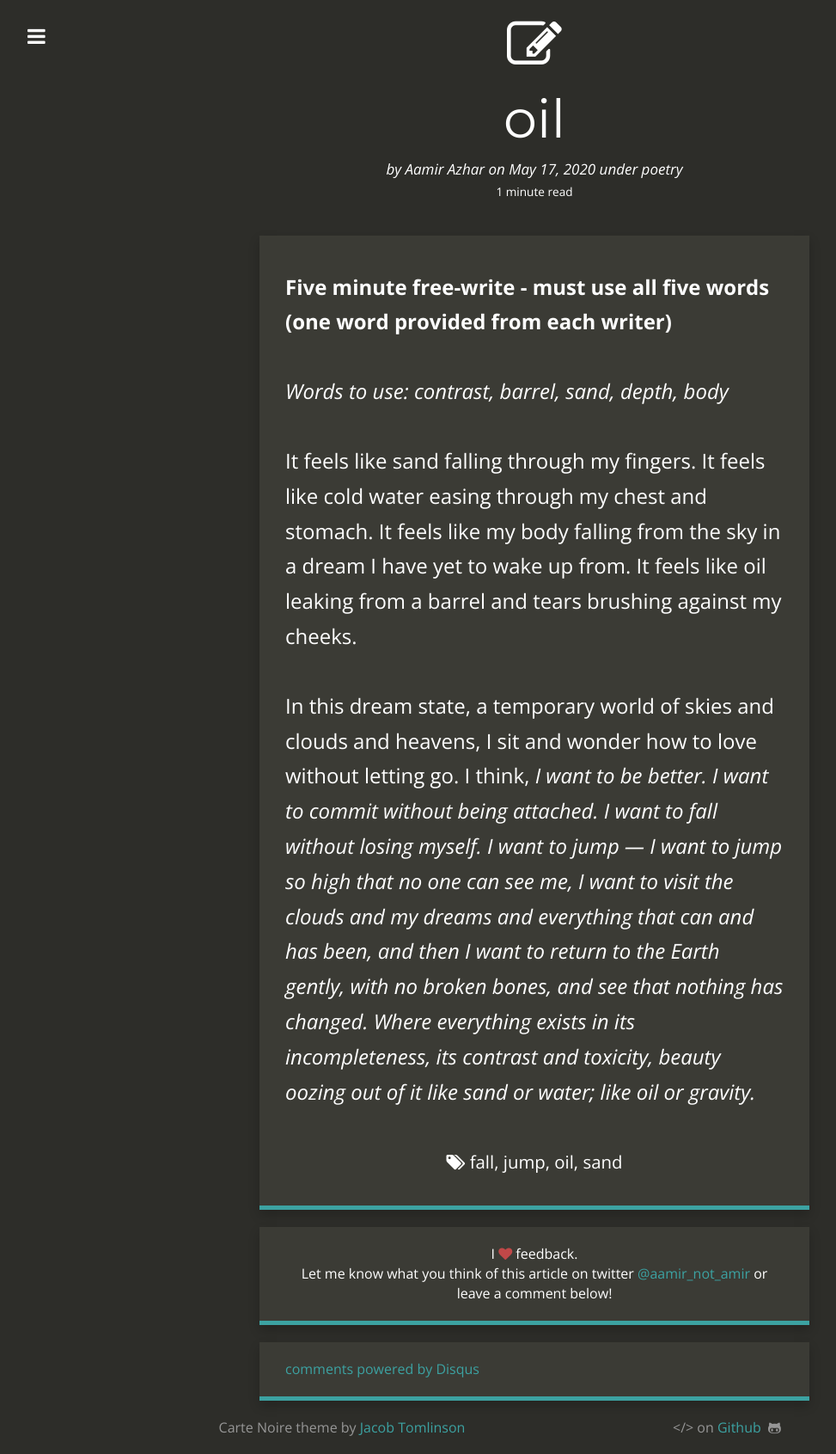
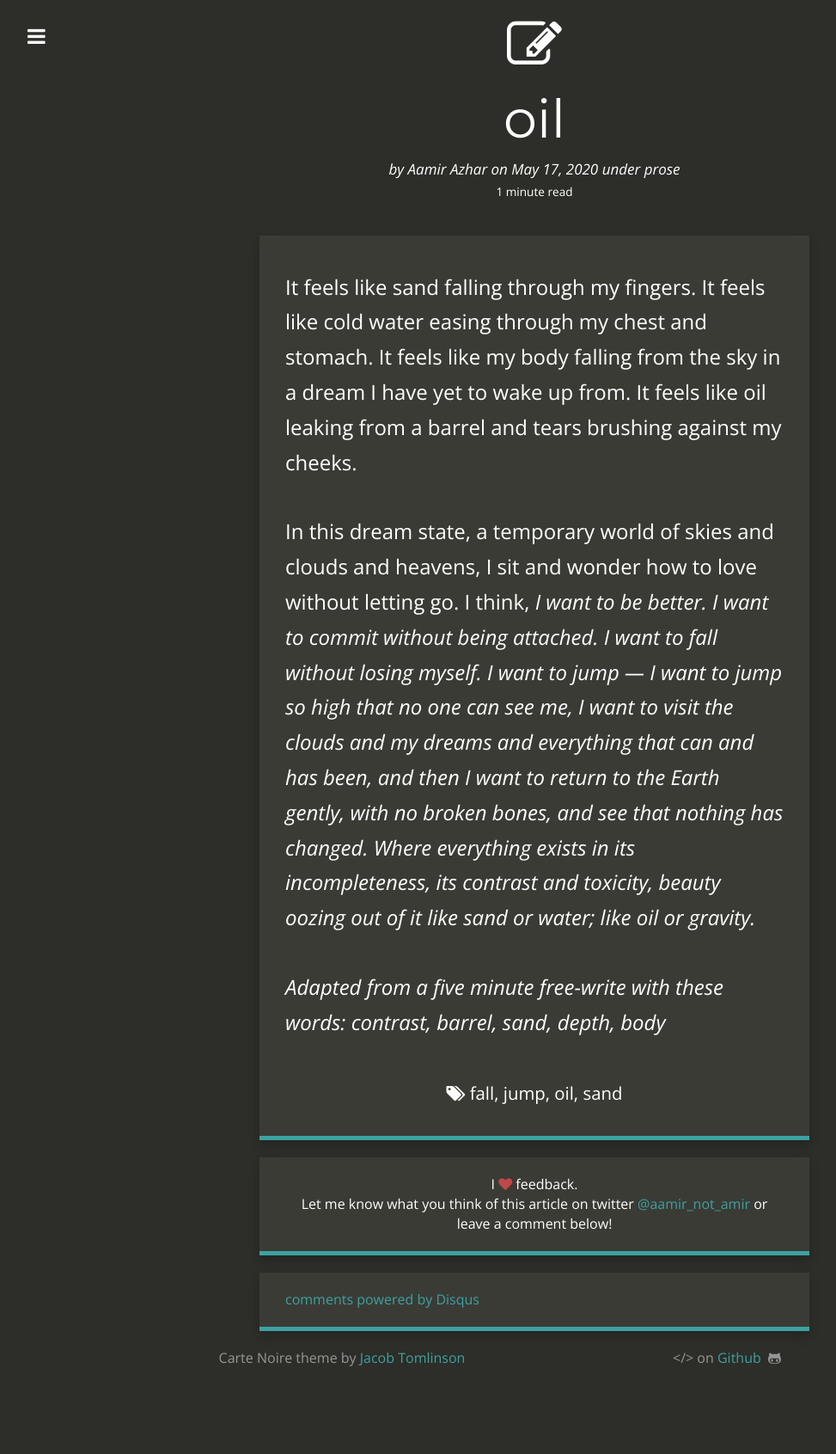
Before and after one commit to jacobtomlinson/carte-noire, a Jekyll site: the page built from _posts/2020-05-17-oil.md, in a window 1280 px wide. Shown: the whole page at 86% size, without its empty margins (18-991 px from the left). Built offline with Jekyll 4.4.1, drawn with Linux system fonts in a browser that asks for light colours; nearby versions of some CDN libraries; comment, search, counter and statistics services are not loaded; after the commit the page ends 1611 px from its top, so only the background shows below that.

Commit message:
Update oil to prose category

```diff
--- a/_posts/2020-05-17-oil.md
+++ b/_posts/2020-05-17-oil.md
@@ -4,7 +4,7 @@ title:      oil
 date:       2020-05-17 14:53:00
 author:     Aamir Azhar
 summary:    Falling and jumping. Five minute writing group exercise.
-categories: poetry
+categories: prose
 thumbnail:  pencil-square-o
 tags:
   - fall
@@ -12,10 +12,8 @@ tags:
   - oil
   - sand
 ---
-**Five minute free-write - must use all five words (one word provided from each writer)**
-
-*Words to use: contrast, barrel, sand, depth, body*
-
 It feels like sand falling through my fingers. It feels like cold water easing through my chest and stomach. It feels like my body falling from the sky in a dream I have yet to wake up from. It feels like oil leaking from a barrel and tears brushing against my cheeks.
 
 In this dream state, a temporary world of skies and clouds and heavens, I sit and wonder how to love without letting go. I think, *I want to be better. I want to commit without being attached. I want to fall without losing myself. I want to jump — I want to jump so high that no one can see me, I want to visit the clouds and my dreams and everything that can and has been, and then I want to return to the Earth gently, with no broken bones, and see that nothing has changed. Where everything exists in its incompleteness, its contrast and toxicity, beauty oozing out of it like sand or water; like oil or gravity.*
+
+*Adapted from a five minute free-write with these words: contrast, barrel, sand, depth, body*
```
